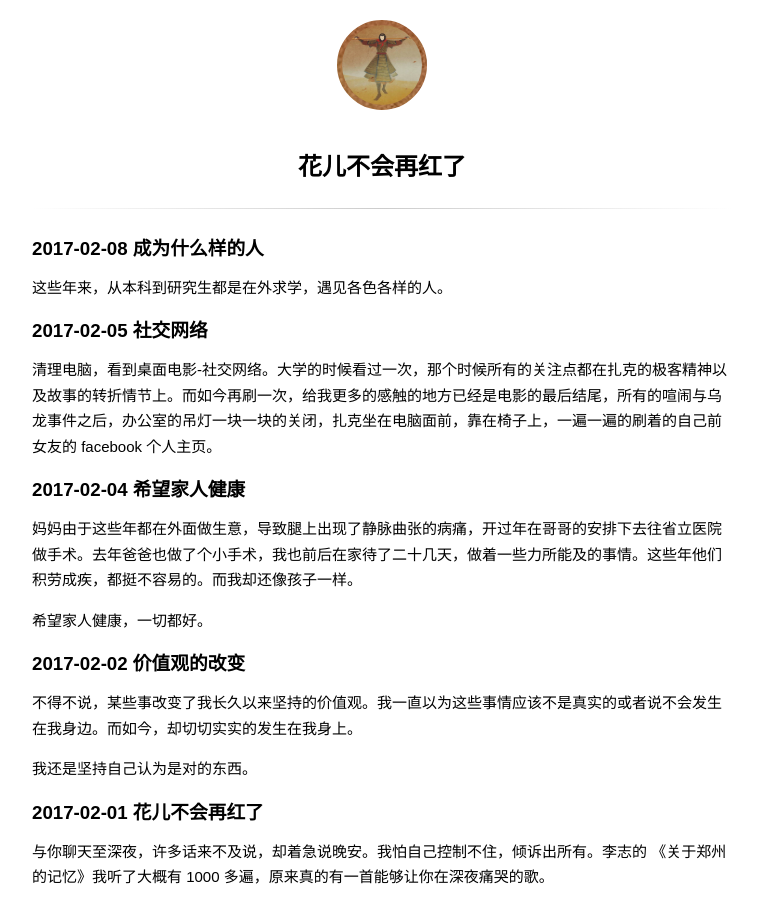
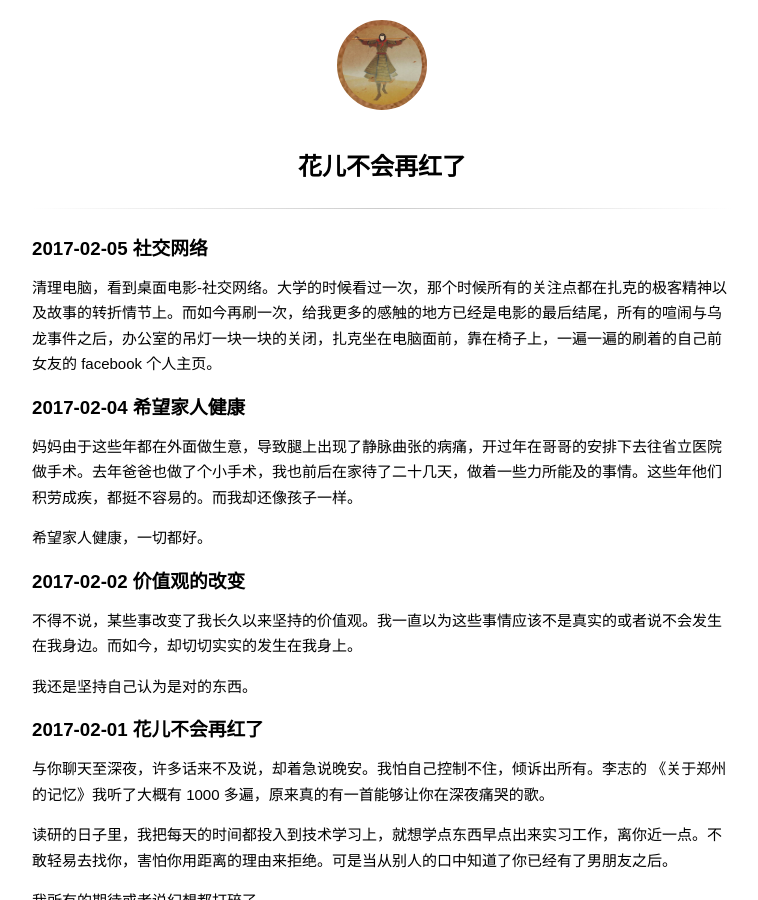
Before and after one commit to wuchangfeng/wuchangfeng.github.io, a Jekyll site: the page built from diary.md, in a window 1280 px wide and 900 px high. Shown: the whole window, without its empty margins (258-1016 px from the left). Built offline with Jekyll 4.4.1, drawn with Linux system fonts in a browser that asks for light colours; some web fonts are replaced; comment, search, counter and statistics services are not loaded.

Commit message:
blog update

```diff
--- a/diary.md
+++ b/diary.md
@@ -1,10 +1,6 @@
 ---
 title: 花儿不会再红了
 ---
-
-### 2017-02-08 成为什么样的人
-
-这些年来，从本科到研究生都是在外求学，遇见各色各样的人。
 
 ### 2017-02-05 社交网络
 
```
